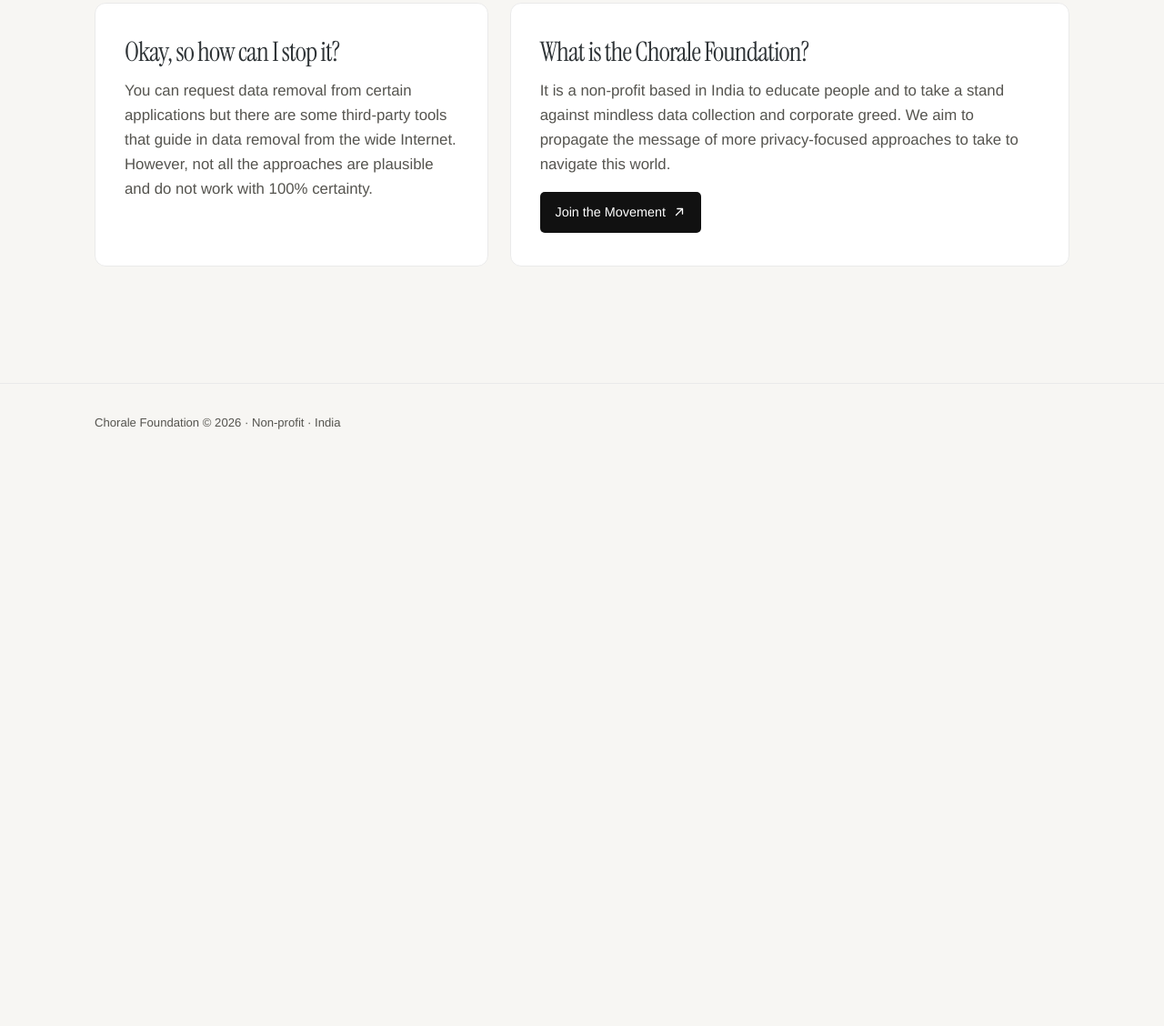
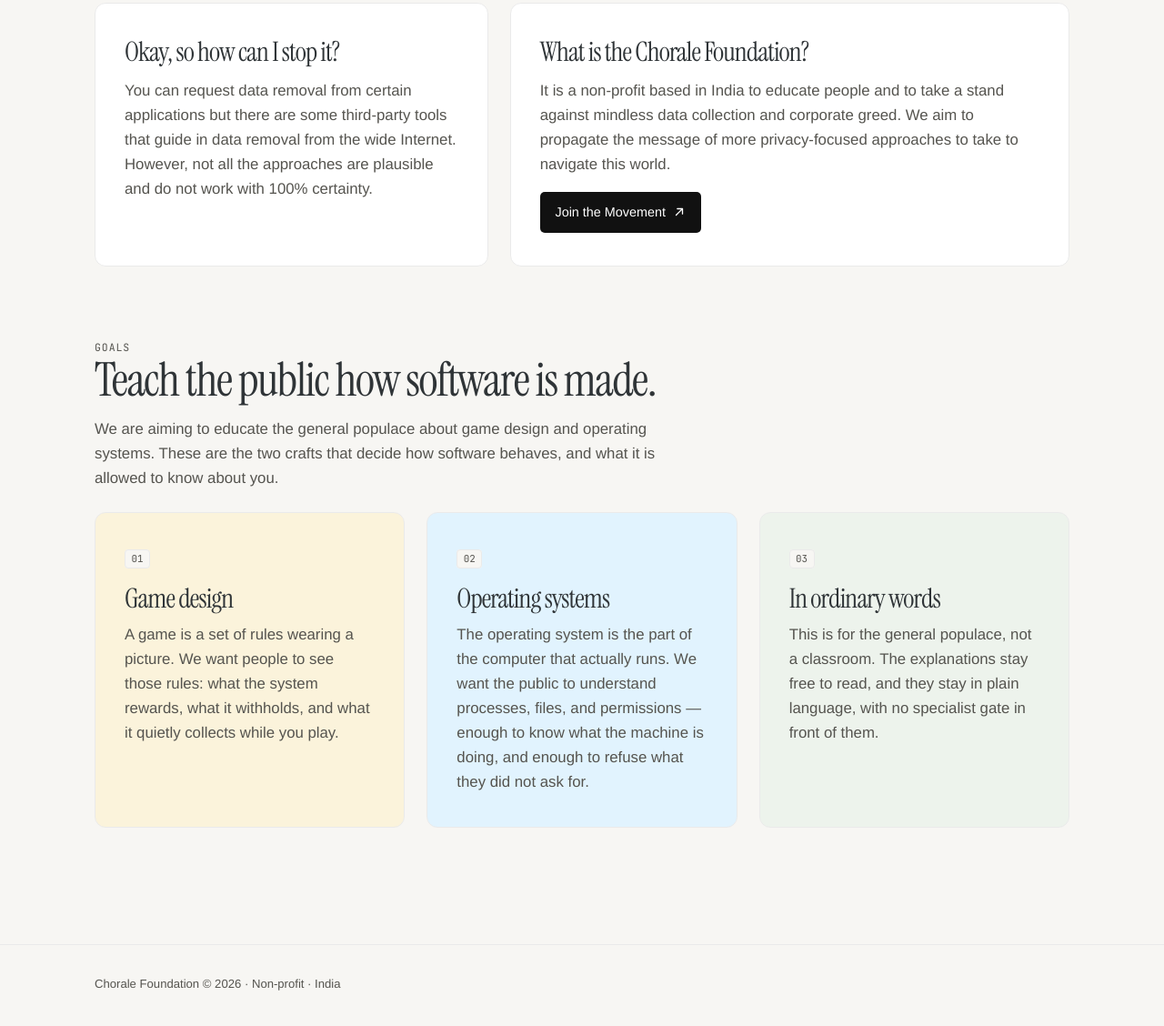
Before and after one commit to RomanticTinkerer/Chorale, a website: page index.html in a window 1280 px wide. Shown: the part 1340-2468 px from the top of the page at 91% size. Before the commit the page ends 1863 px from the top, so only its background shows below. Drawn offline with Linux system fonts and the light colour scheme; a web font is replaced by a local one.

Commit message:
Add a public-education goals section to the homepage.

```diff
--- a/css/site.css
+++ b/css/site.css
@@ -467,7 +467,7 @@ main {
   display: grid;
   grid-template-columns: 1fr;
   gap: 1.5rem;
-  padding: 0 0 6rem;
+  padding: 0 0 1.5rem;
 }
 
 .card {
@@ -551,6 +551,77 @@ main {
 
 .train {
   margin-top: 1.1rem;
+}
+
+.goals {
+  padding: 2.5rem 0 6rem;
+}
+
+.goals-intro {
+  max-width: 40rem;
+  margin-bottom: 1.5rem;
+}
+
+.kicker {
+  margin: 0 0 0.65rem;
+  font-family: var(--font-mono);
+  font-size: 0.72rem;
+  letter-spacing: 0.08em;
+  text-transform: uppercase;
+  color: var(--muted);
+}
+
+.goals-intro h2 {
+  font-family: var(--font-serif);
+  font-size: clamp(2rem, 5vw, 3.2rem);
+  font-weight: 400;
+  letter-spacing: -0.03em;
+  line-height: 1.05;
+  margin: 0 0 0.85rem;
+}
+
+.goals-intro p {
+  margin: 0;
+  color: var(--muted);
+}
+
+.goal-list {
+  list-style: none;
+  margin: 0;
+  padding: 0;
+  display: grid;
+  gap: 1.5rem;
+}
+
+.goal-list kbd {
+  font-family: var(--font-mono);
+  font-size: 0.68rem;
+  padding: 0.15rem 0.4rem;
+  border: 1px solid var(--line);
+  border-radius: 4px;
+  background: var(--canvas);
+  color: var(--muted);
+}
+
+.goal-list h3 {
+  font-family: var(--font-serif);
+  font-size: clamp(1.45rem, 3vw, 1.85rem);
+  font-weight: 400;
+  letter-spacing: -0.03em;
+  line-height: 1.15;
+  margin: 0.85rem 0 0.65rem;
+}
+
+.goal-list .card:nth-child(1) {
+  background: var(--pale-yellow);
+}
+
+.goal-list .card:nth-child(2) {
+  background: var(--pale-blue);
+}
+
+.goal-list .card:nth-child(3) {
+  background: var(--pale-green);
 }
 
 .page-hero {
@@ -725,7 +796,15 @@ main {
   .bento {
     grid-template-columns: repeat(12, 1fr);
     gap: 1.5rem;
-    padding-bottom: 8rem;
+    padding-bottom: 1.5rem;
+  }
+
+  .goals {
+    padding: 3.5rem 0 8rem;
+  }
+
+  .goal-list {
+    grid-template-columns: repeat(3, 1fr);
   }
 
   .span-8 { grid-column: span 8; }
--- a/index.html
+++ b/index.html
@@ -146,6 +146,40 @@
             </a>
           </article>
         </section>
+
+        <section class="goals" aria-labelledby="goals-heading">
+          <header class="goals-intro">
+            <p class="kicker">Goals</p>
+            <h2 id="goals-heading">Teach the public how software is made.</h2>
+            <p>
+              We are aiming to educate the general populace about game design and operating systems. These are the two crafts that decide how software behaves, and what it is allowed to know about you.
+            </p>
+          </header>
+
+          <ol class="goal-list">
+            <li class="card">
+              <kbd>01</kbd>
+              <h3>Game design</h3>
+              <p>
+                A game is a set of rules wearing a picture. We want people to see those rules: what the system rewards, what it withholds, and what it quietly collects while you play.
+              </p>
+            </li>
+            <li class="card">
+              <kbd>02</kbd>
+              <h3>Operating systems</h3>
+              <p>
+                The operating system is the part of the computer that actually runs. We want the public to understand processes, files, and permissions — enough to know what the machine is doing, and enough to refuse what they did not ask for.
+              </p>
+            </li>
+            <li class="card">
+              <kbd>03</kbd>
+              <h3>In ordinary words</h3>
+              <p>
+                This is for the general populace, not a classroom. The explanations stay free to read, and they stay in plain language, with no specialist gate in front of them.
+              </p>
+            </li>
+          </ol>
+        </section>
       </div>
     </main>
 
```
